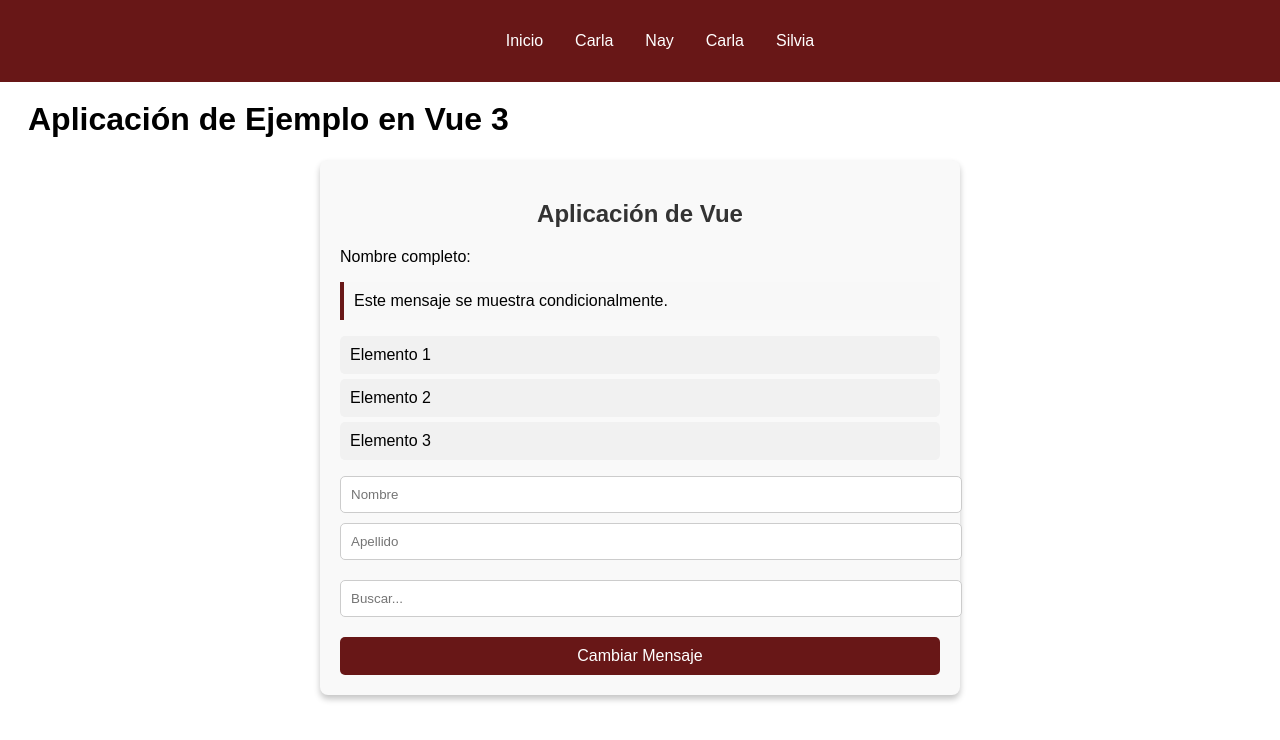
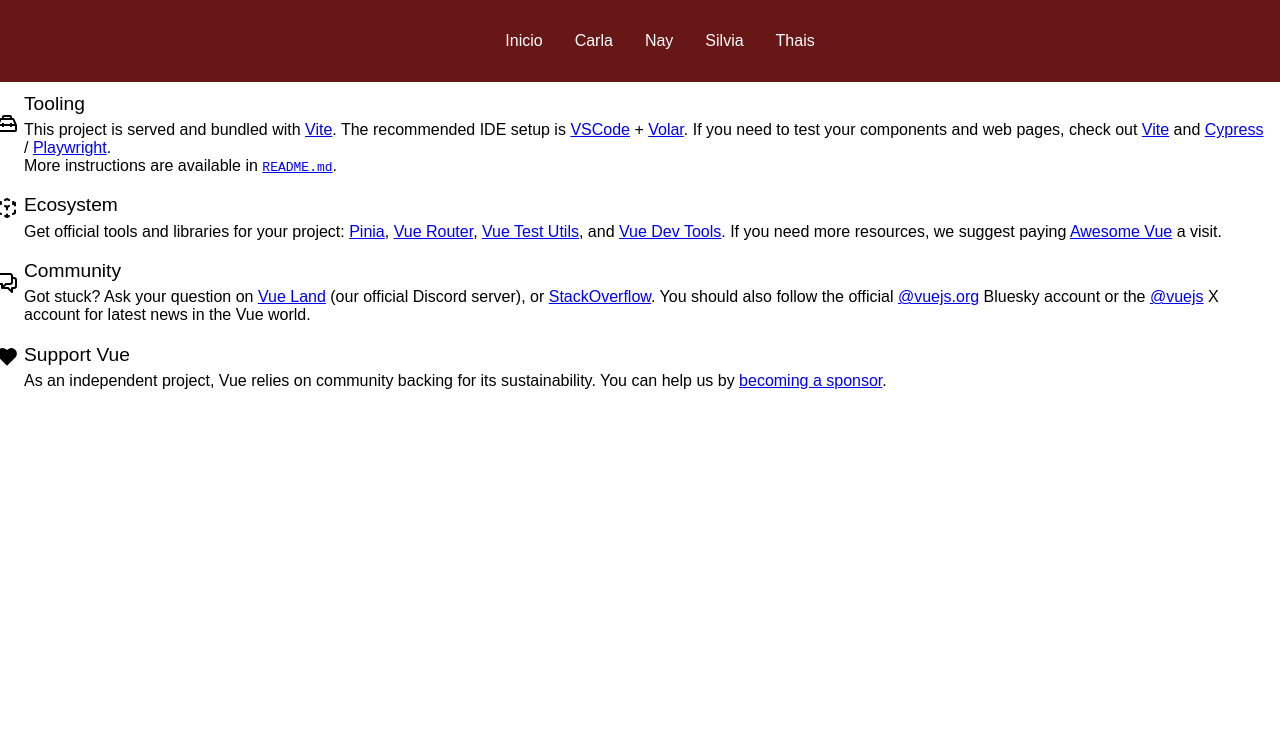
Before and after one commit to intxaurtietadev/investigacion-vue, a Vue app: page / in a window 1280 px wide. Shown: the top 740 px of the page. Built offline with nearby package versions, Linux system fonts and the light colour scheme.

Commit message:
vistas funcionales, ya podeis meter cada una vuestras cosas en vuestra vista

```diff
--- a/src/App.vue
+++ b/src/App.vue
@@ -1,19 +1,10 @@
 <template>
-  <div id="app">
-    <!-- Barra de navegación -->
     <Nav />
-
-    <!-- Contenido principal -->
-    <main class="main-content">
-      <h1>{{ titulo }}</h1>
-      <ComponenteThais />
-    </main>
-  </div>
+      <router-view />
 </template>
 
 <script>
 import { ref } from "vue";
-import ComponenteThais from "./components/ComponenteThais.vue";
 import Nav from "./components/Nav.vue";
 
 export default {
@@ -27,7 +18,7 @@ export default {
       titulo,
     };
   },
-  components: { ComponenteThais, Nav }, // Registrar componentes
+  components: { Nav }, // Registrar componentes
 };
 </script>
 
--- a/src/components/ComponenteThais.vue
+++ b/src/components/ComponenteThais.vue
@@ -1,7 +1,7 @@
 <template>
     <div class="container">
       <!-- Interpolación -->
-      <h2>{{ titulo }}</h2>
+      <h2>{{  titulo }}</h2>
 
       <!-- Propiedad computada -->
       <p>Nombre completo: {{ nombreCompleto }}</p>
@@ -96,6 +96,7 @@
   h2 {
     color: #333;
     text-align: center;
+
   }
 
   /* Estilo para el mensaje condicional */
--- a/src/components/Nav.vue
+++ b/src/components/Nav.vue
@@ -2,15 +2,13 @@
   <div class="navbar-container">
     <nav>
       <ul class="nav-list">
-        <li><router-link to="/HomeView">Inicio</router-link></li>
+        <li><router-link to="/">Inicio</router-link></li>
         <li><router-link to="/carla">Carla</router-link></li>
         <li><router-link to="/nay">Nay</router-link></li>
-        <li><router-link to="/carla">Carla</router-link></li>
         <li><router-link to="/silvia">Silvia</router-link></li>
+        <li><router-link to="/thais">Thais</router-link></li>
       </ul>
     </nav>
-
-    <!--<RouterView />-->
   </div>
 </template>
 
@@ -51,6 +49,7 @@ nav {
 }
 
 .nav-list li a:hover {
-  color: #ffe681;
+  color: #f7e189;
+  font-weight: 800;
 }
 </style>
--- a/src/router/index.js
+++ b/src/router/index.js
@@ -1,44 +1,36 @@
-import { createRouter, createWebHistory } from 'vue-router'
-import HomeView from '../views/HomeView.vue'
+import { createRouter, createWebHistory } from 'vue-router';
+import HomeView from '../views/HomeView.vue'; // Importa la vista principal
 
-
+// Crea el enrutador
 const router = createRouter({
-  history: createWebHistory(import.meta.env.BASE_URL),
+  history: createWebHistory(import.meta.env.BASE_URL), // Usa historial del navegador
   routes: [
     {
-      path: '/',
-      name: 'home',
-      component: HomeView,
+      path: '/', // Ruta raíz
+      name: 'home', // Nombre de la ruta
+      component: HomeView, // Componente asociado
     },
     {
-      path: '/about',
-      name: 'about',
-      // route level code-splitting
-      // this generates a separate chunk (About.[hash].js) for this route
-      // which is lazy-loaded when the route is visited.
-      component: () => import('../views/AboutView.vue'),
-    },
-    {
-      path: '/thais',
+      path: '/thais', // Ruta para Thais
       name: 'thais',
       component: () => import('../views/Thais.vue'), // Lazy-loading
     },
     {
-      path: '/nay',
+      path: '/nay', // Ruta para Nay
       name: 'nay',
       component: () => import('../views/Nay.vue'), // Lazy-loading
     },
     {
-      path: '/carla',
+      path: '/carla', // Ruta para Carla
       name: 'carla',
       component: () => import('../views/Carla.vue'), // Lazy-loading
     },
     {
-      path: '/silvia',
+      path: '/silvia', // Ruta para Silvia
       name: 'silvia',
       component: () => import('../views/Silvia.vue'), // Lazy-loading
     },
   ],
-})
+});
 
-export default router
+export default router; // Exporta el enrutador
--- a/src/views/Carla.vue
+++ b/src/views/Carla.vue
@@ -0,0 +1,6 @@
+<template>
+    <div>
+      <h1>Página de Carla</h1>
+      <p>Contenido relacionado con Carla.</p>
+    </div>
+  </template>
--- a/src/views/Nay.vue
+++ b/src/views/Nay.vue
@@ -0,0 +1,6 @@
+<template>
+    <div>
+      <h1>Página de Nay</h1>
+      <p>Contenido relacionado con Nay.</p>
+    </div>
+  </template>
--- a/src/views/Silvia.vue
+++ b/src/views/Silvia.vue
@@ -0,0 +1,6 @@
+<template>
+    <div>
+      <h1>Página de Silvia</h1>
+      <p>Contenido relacionado con Silvia.</p>
+    </div>
+  </template>
--- a/src/views/Thais.vue
+++ b/src/views/Thais.vue
@@ -0,0 +1,52 @@
+<template>
+    <div id="app">
+      <!-- Barra de navegación -->
+      <Nav />
+
+      <!-- Contenido principal -->
+      <main class="main-content">
+        <h1>{{ titulo }}</h1>
+        <ComponenteThais />
+        <router-view />
+      </main>
+    </div>
+  </template>
+
+  <script>
+  import { ref } from "vue";
+  import ComponenteThais from "../components/ComponenteThais.vue";
+  import Nav from "../components/Nav.vue";
+
+  export default {
+    name: "App",
+    setup() {
+      // Definir datos reactivos usando ref
+      const titulo = ref("Bienvenido 😀");
+
+      // Devolver los datos y funciones al template
+      return {
+        titulo,
+      };
+    },
+    components: { ComponenteThais, Nav }, // Registrar componentes
+  };
+  </script>
+
+  <style>
+  /* Estilos generales */
+  h1{
+    text-align: center;
+  }
+  #app {
+    font-family: Arial, sans-serif;
+    margin: 0 auto; /* Elimina el margen externo */
+    padding: 0; /* Elimina el relleno externo */
+    box-sizing: border-box;
+  }
+
+  /* Estilo para el contenido principal */
+  .main-content {
+    padding-top: 60px; /* Espacio para evitar que el contenido quede debajo de la barra de navegación */
+    margin: 20px;
+  }
+  </style>
```
